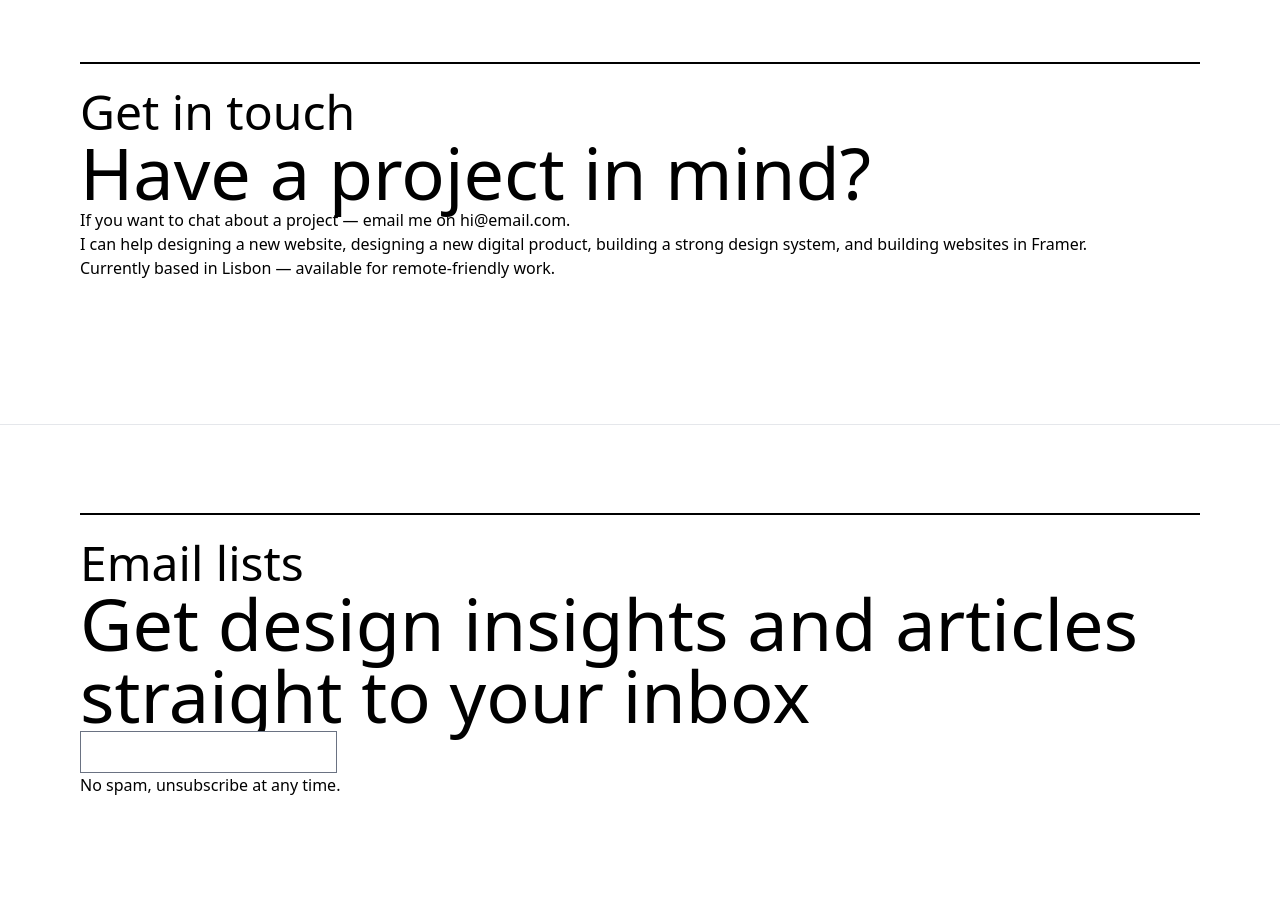
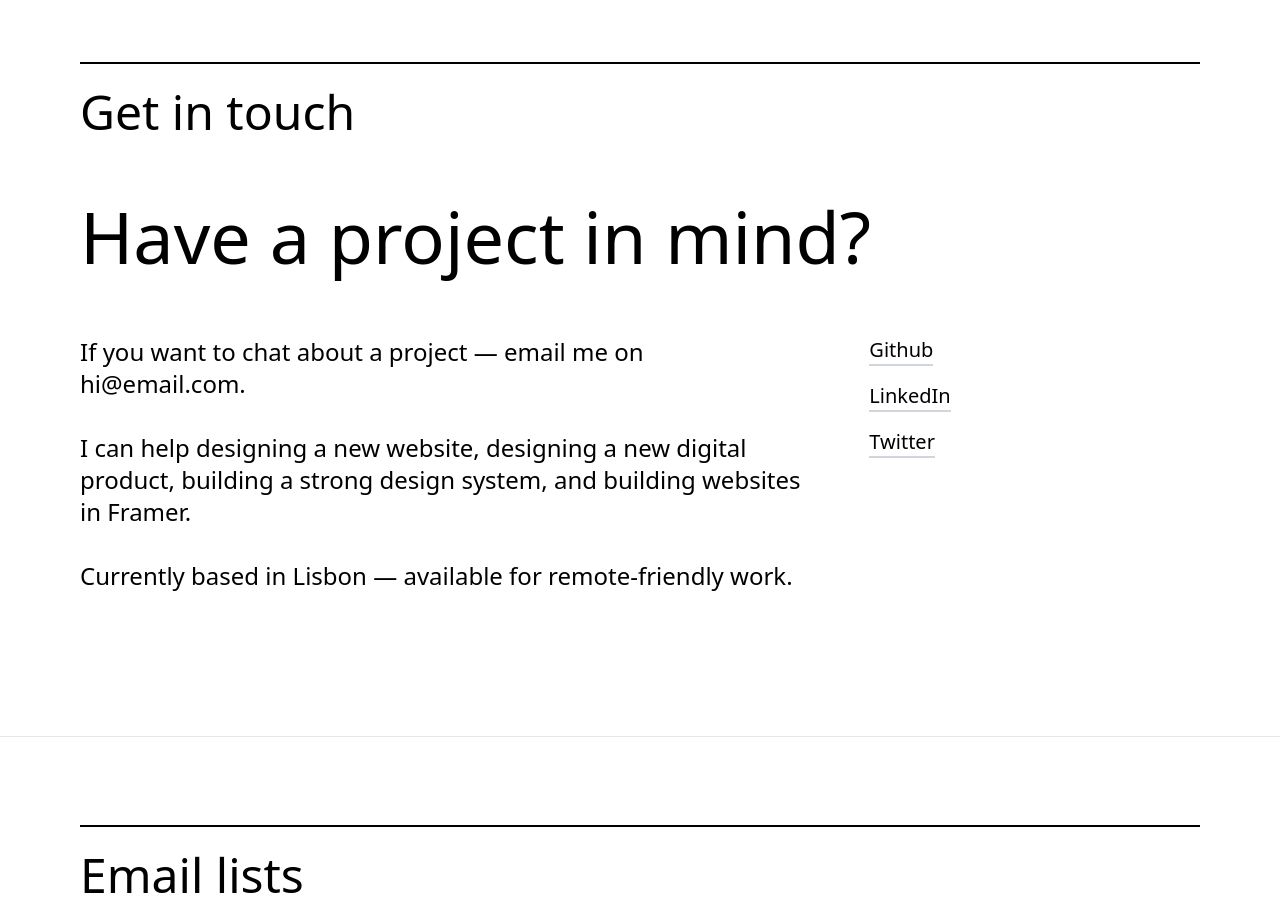
Before and after one commit to marufshafique/portfolio-sv, a SvelteKit app: page / in a window 1280 px wide. Shown: the part 7980-8886 px from the top of the page. Built offline with nearby package versions, Linux system fonts and the light colour scheme.

Commit message:
design contact section

```diff
--- a/src/components/Contact.svelte
+++ b/src/components/Contact.svelte
@@ -7,12 +7,22 @@
 	<Container>
 		<SectionHeader title="Get in touch" />
 
-		<h1 class="text-7xl">Have a project in mind?</h1>
-		<p>If you want to chat about a project — email me on hi@email.com.</p>
-		<p>
-			I can help designing a new website, designing a new digital product, building a strong design
-			system, and building websites in Framer.
-		</p>
-		<p>Currently based in Lisbon — available for remote-friendly work.</p>
+		<h1 class="my-16 text-7xl">Have a project in mind?</h1>
+
+		<div class="grid grid-cols-3 gap-16">
+			<div class="col-span-2 space-y-8">
+				<p class="text-2xl">If you want to chat about a project — email me on hi@email.com.</p>
+				<p class="text-2xl">
+					I can help designing a new website, designing a new digital product, building a strong
+					design system, and building websites in Framer.
+				</p>
+				<p class="text-2xl">Currently based in Lisbon — available for remote-friendly work.</p>
+			</div>
+			<div class="flex flex-col">
+				<a class="mb-4 w-fit border-b-2 border-gray-300 text-xl" href="#">Github</a>
+				<a class="mb-4 w-fit border-b-2 border-gray-300 text-xl" href="#">LinkedIn</a>
+				<a class="mb-4 w-fit border-b-2 border-gray-300 text-xl" href="#">Twitter</a>
+			</div>
+		</div>
 	</Container>
 </section>
```
